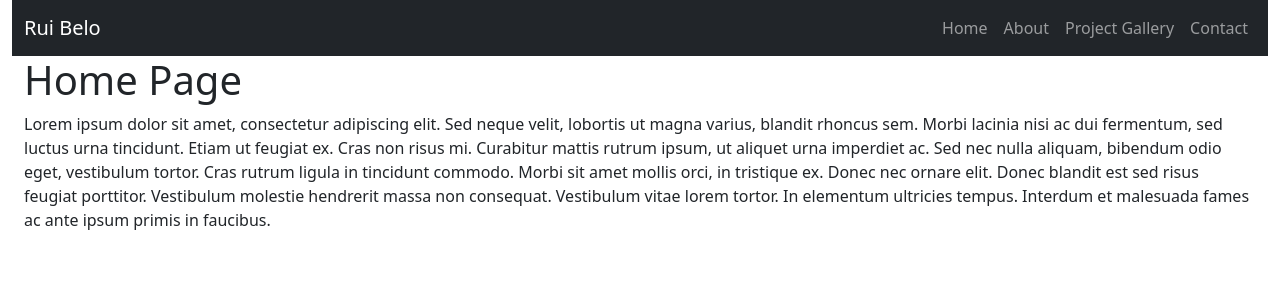
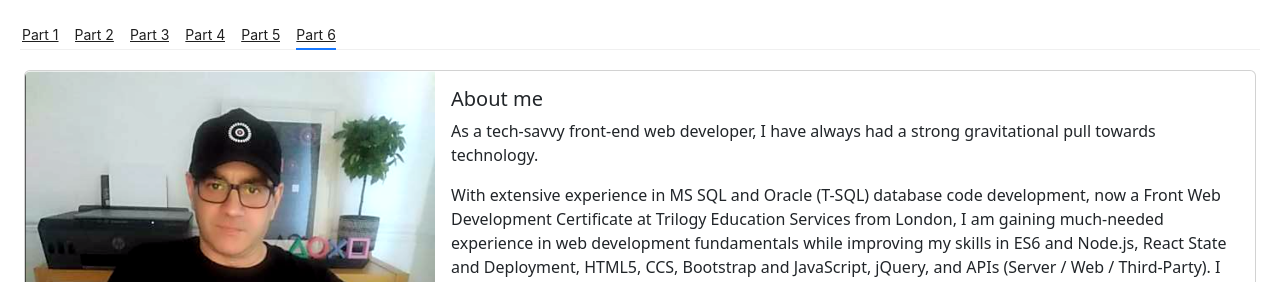
Before and after one commit to CZ-RBelo/React-Portfolio, a React (Create React App) app in the folder react-app/: page / in a window 1280 px wide. Shown: the top 282 px of the page. Built offline with nearby package versions, Linux system fonts and the light colour scheme.

Commit message:
Turned the app into a one-page website

```diff
--- a/react-app/package.json
+++ b/react-app/package.json
@@ -6,6 +6,7 @@
     "@testing-library/jest-dom": "^5.16.5",
     "@testing-library/react": "^13.4.0",
     "@testing-library/user-event": "^13.5.0",
+    "antd": "^5.2.1",
     "axios": "^1.3.3",
     "bootstrap": "^5.2.3",
     "react": "^18.2.0",
--- a/react-app/src/App.js
+++ b/react-app/src/App.js
@@ -2,7 +2,7 @@ import React from "react";
 
 
 // Import containers
-import MainContainer from "./components/MainContainer";
+import MainContainer from "../src/components/MainContainer";
 
 
 function App() {
--- a/react-app/src/components/About/index.js
+++ b/react-app/src/components/About.js
@@ -3,7 +3,7 @@ import image from "../images/RBelo-CEO@Conceptzoa.png";
 
 function About() {
   return (
-    <div className="container-fluid">
+    <div id="about" className="container-fluid">
         <div className="card mb-3" >
           <div className="row g-0">
             <div className="col-md-4">
--- a/react-app/src/components/Contact/index.js
+++ b/react-app/src/components/Contact.js
@@ -35,7 +35,7 @@ class Contact extends Component {
 
   render() {
     return (
-      <div className="mb-3">
+      <div id="contact" className="mb-3 container-fluid">
         <form onSubmit={this.handleSubmit}>
 
           <input name="name" type="text" className="form-control" id="exampleFormControlInput1" placeholder="Name" value={this.state.name} onChange={this.handleChange} />
--- /dev/null
+++ b/react-app/src/components/Footer.js
@@ -0,0 +1,16 @@
+import React from "react";
+
+function Footer() {
+    return (
+        <nav className="navbar navbar-expand-lg navbar-dark bg-dark">
+            <div className="container-fluid" style={{ height: "18rem" }}>
+                <ul className="navbar-nav d-flex">
+                    <li className="nav-item">
+
+                    </li>
+                </ul>
+            </div>
+        </nav>
+    );
+}
+export default Footer;
--- a/react-app/src/components/Home/Index.js
+++ /dev/null
@@ -1,21 +0,0 @@
-import React from "react";
-
-function Home() {
-  return (
-    <div className="container-fluid">
-      <h1>Home Page</h1>
-      <p>
-        Lorem ipsum dolor sit amet, consectetur adipiscing elit. Sed neque velit, lobortis ut magna
-        varius, blandit rhoncus sem. Morbi lacinia nisi ac dui fermentum, sed luctus urna tincidunt.
-        Etiam ut feugiat ex. Cras non risus mi. Curabitur mattis rutrum ipsum, ut aliquet urna
-        imperdiet ac. Sed nec nulla aliquam, bibendum odio eget, vestibulum tortor. Cras rutrum
-        ligula in tincidunt commodo. Morbi sit amet mollis orci, in tristique ex. Donec nec ornare
-        elit. Donec blandit est sed risus feugiat porttitor. Vestibulum molestie hendrerit massa non
-        consequat. Vestibulum vitae lorem tortor. In elementum ultricies tempus. Interdum et
-        malesuada fames ac ante ipsum primis in faucibus.
-      </p>
-    </div>
-  );
-}
-
-export default Home;
--- a/react-app/src/components/MainContainer.js
+++ b/react-app/src/components/MainContainer.js
@@ -1,38 +1,87 @@
-import React, { Component } from "react";
-import NavTabs from "./NavTabs";
-import Home from "./Home/Index";
+import React from 'react';
+import { Anchor } from 'antd';
+
 import About from "./About";
 import ProjectGallery from "./ProjectGallery";
 import Contact from "./Contact";
+import Footer from "./Footer";
 
-class MainContainer extends Component {
-  state = {
-    currentPage: "Home"
-  };
-
-  handlePageChange = page => {
-    this.setState({ currentPage: page });
-  };
-
-  render() {
-    let Page = "";
-    // eslint-disable-next-line
-    switch (this.state.currentPage) {
-      case "Home": Page = <Home />; break;
-      case "About": Page = <About />; break;
-      case "ProjectGallery": Page = <ProjectGallery />; break;
-      case "Contact": Page = <Contact />; break;
-    }
+function MainContainer() {
     return (
-      <div className="container-fluid">
-        <NavTabs
-          currentPage={this.state.currentPage}
-          handlePageChange={this.handlePageChange}
-        />
-        {Page}
-      </div>
+        <>
+            <div style={{ padding: '20px' }}>
+                <Anchor
+                    direction="horizontal"
+                    items={[
+                        {
+                            key: 'part-1',
+                            href: '#part-1',
+                            title: 'Part 1',
+                        },
+                        {
+                            key: 'part-2',
+                            href: '#part-2',
+                            title: 'Part 2',
+                        },
+                        {
+                            key: 'part-3',
+                            href: '#part-3',
+                            title: 'Part 3',
+                        },
+                        {
+                            key: 'part-4',
+                            href: '#part-4',
+                            title: 'Part 4',
+                        },
+                        {
+                            key: 'part-5',
+                            href: '#part-5',
+                            title: 'Part 5',
+                        },
+                        {
+                            key: 'part-6',
+                            href: '#part-6',
+                            title: 'Part 6',
+                        },
+                    ]}
+                />
+            </div>
+            <div>
+                <div
+                    id="part-1"
+                    style={{ width: '100vw', textAlign: 'center', background: 'rgba(0,255,0,0.02)' }}
+                />
+                <div className="container-fluid"><About /></div>
+                <div
+                    id="part-2"
+                    style={{
+                        width: '100vw',
+                        textAlign: 'center',
+                        background: 'rgba(0,0,255,0.02)',
+                    }}
+                />
+                <div className="container-fluid"><ProjectGallery /></div>
+                <div
+                    id="part-3"
+                    style={{ width: '100vw', textAlign: 'center', background: '#FFFBE9' }}
+                />
+                <div className="container-fluid"><Contact /></div>
+                <div
+                    id="part-4"
+                    style={{ width: '100vw', height: '100vh', textAlign: 'center', background: '#F4EAD5' }}
+                />
+                <div
+                    id="part-5"
+                    style={{ width: '100vw', height: '100vh', textAlign: 'center', background: '#DAE2B6' }}
+                />
+                <div
+                    id="part-6"
+                    style={{ width: '100vw', height: '100vh', textAlign: 'center', background: '#CCD6A6' }}
+                />
+            </div>
+            <div className="container-fluid"><Footer /></div>
+        </>
     );
-  }
 }
 
 export default MainContainer;
--- a/react-app/src/components/NavTabs.js
+++ /dev/null
@@ -1,35 +0,0 @@
-import React from "react";
-
-function NavTabs(props) {
-  return (
-    <nav className="navbar navbar-expand-lg navbar-dark bg-dark">
-      <div className="container-fluid">
-        <span className="navbar-brand mb-0 h1">Rui Belo</span >
-        <ul className="navbar-nav d-flex">
-          <li className="nav-item">
-            <a href="#home" onClick={() => props.handlePageChange("Home")} className="nav-link">
-              Home
-            </a>
-          </li>
-          <li className="nav-item">
-            <a href="#about" onClick={() => props.handlePageChange("About")} className="nav-link">
-              About
-            </a>
-          </li>
-          <li className="nav-item">
-            <a href="#projectgallery" onClick={() => props.handlePageChange("ProjectGallery")} className="nav-link">
-              Project Gallery
-            </a>
-          </li>
-          <li className="nav-item">
-            <a href="#contact" onClick={() => props.handlePageChange("Contact")} className="nav-link">
-              Contact
-            </a>
-          </li>
-        </ul>
-      </div>
-    </nav>
-  );
-}
-
-export default NavTabs;
--- a/react-app/src/components/ProjectCard/index.js
+++ b/react-app/src/components/ProjectCard/ProjectCard.js
@@ -2,7 +2,7 @@ import React from "react";
 
 function ProjectCard(props) {
     return (
-        <div className="container-fluid">
+        <div id="projectCard">
             <div className="card" style={{ width: "18rem" }}>
                 <img src={props.image} className="card-img-top" alt={props.name + "Project Image"} />
                 <div className="card-body">
--- a/react-app/src/components/ProjectGallery/index.js
+++ b/react-app/src/components/ProjectGallery.js
@@ -1,7 +1,7 @@
 import React, { Component } from "react";
-import ProjectCard from "../ProjectCard";
-import ProjectWrapper from "../ProjectWrapper";
-import projects from "../projects.json";
+import ProjectCard from "./ProjectCard/ProjectCard";
+import ProjectWrapper from "./ProjectWrapper/ProjectWrapper";
+import projects from "./projects.json";
 
 class ProjectGallery extends Component {
     // Setting this.state.projects to the projects json array
--- a/react-app/src/components/ProjectWrapper/index.js
+++ b/react-app/src/components/ProjectWrapper/ProjectWrapper.js
@@ -2,7 +2,7 @@ import React from "react";
 
 
 function ProjectWrapper(props) {
-  return <div>{props.children}</div>;
+  return <div className="container-fluid">{props.children}</div>;
 }
 
 export default ProjectWrapper;
```
Also changed, not shown: react-app/src/images/RBelo-CEO@Conceptzoa.png (renamed from react-app/src/components/images/RBelo-CEO@Conceptzoa.png), 1 other file (tests, documents, lock files or other folders).
